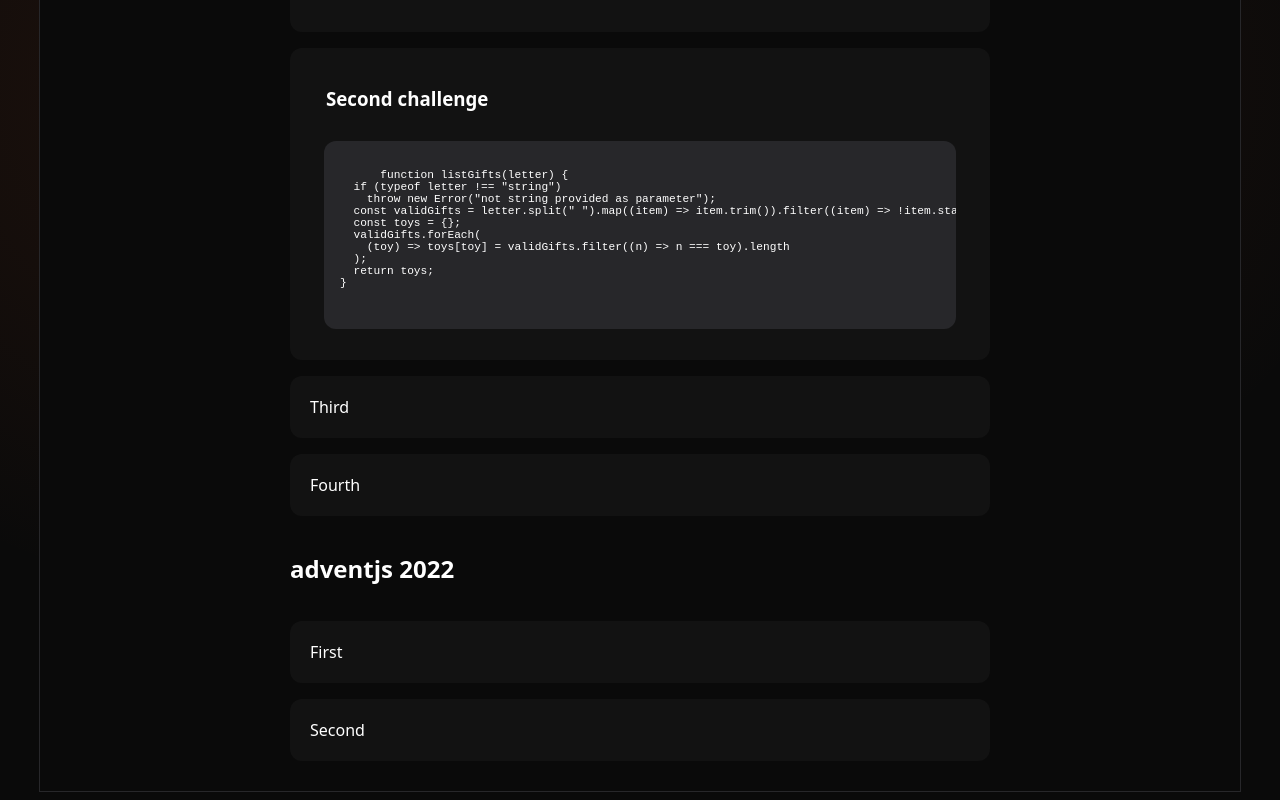
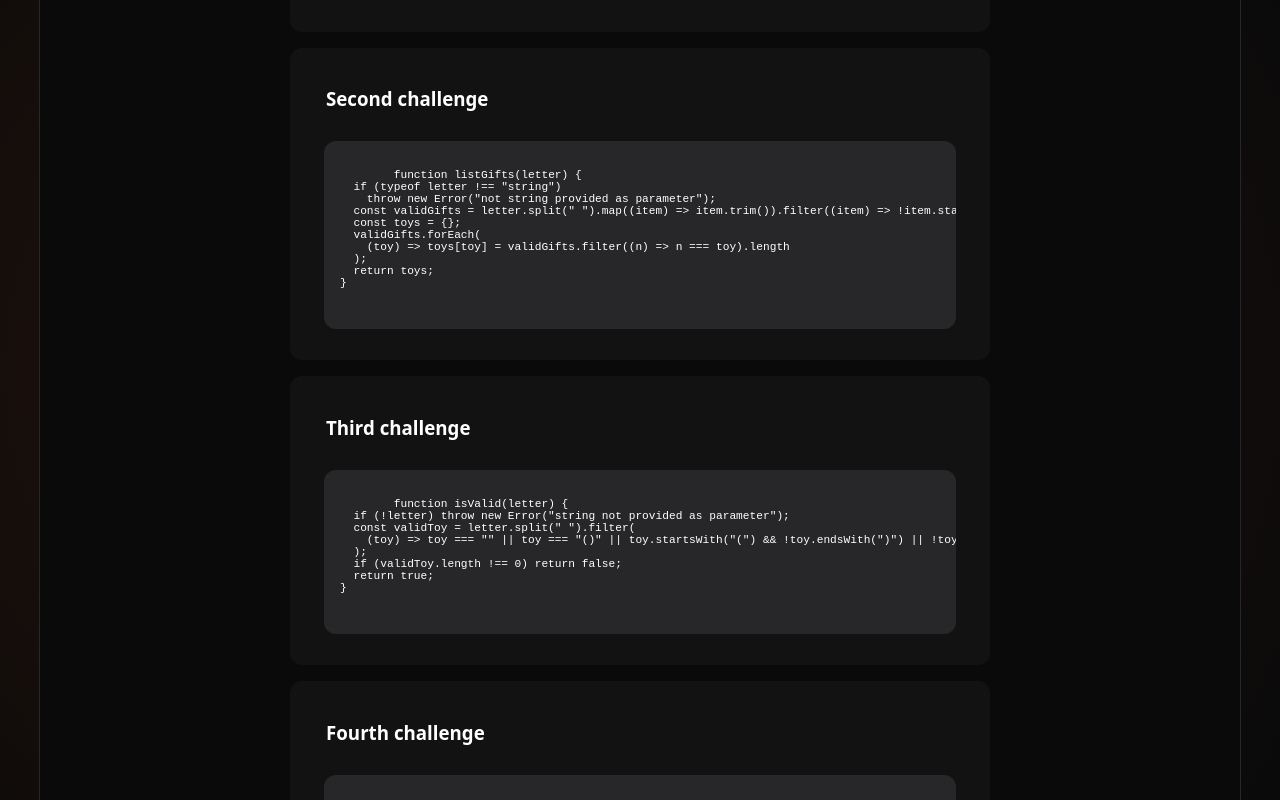
Before and after one commit to treslog/adventjs, a SvelteKit app: page / in a window 1280 px wide. Shown: the part 620-1420 px from the top of the page. Built offline with nearby package versions, Linux system fonts and the light colour scheme.

Commit message:
Add code component

```diff
--- a/src/components/first/first.svelte
+++ b/src/components/code.svelte
@@ -1,14 +1,15 @@
 <script>
-  import { contarOvejas } from "./first";
+  export let code;
+  export let number;
 </script>
 
-<h3>First challenge</h3>
+<h3>{number} challenge</h3>
 <div>
   <pre>
-    <code class="language-js">
-      {contarOvejas}
-    </code>
-  </pre>
+      <code class="language-js">
+        {code}
+      </code>
+    </pre>
 </div>
 
 <style>
@@ -28,7 +29,7 @@
     border-radius: 12px;
     width: 600px;
     font-size: 0.7rem;
-    overflow: scroll;
+    overflow: auto;
   }
 
   @media (max-width: 1200px) {
@@ -36,4 +37,10 @@
       width: 300px;
     }
   }
+
+  pre::after{
+    content: "\a";
+    white-space: pre;
+    display: inline;
+}
 </style>
--- /dev/null
+++ b/src/components/fourth/forth.ts
@@ -0,0 +1,21 @@
+export function createXmasTree(height) {
+    if (height === undefined) throw new Error('no param provided')
+    if (typeof height !== 'number') throw new Error('no number provided')
+    if (height < 1 || height > 100) throw new Error('height must be between 1 - 100')
+
+    const foo = [1, -1, 0]
+    const sum = foo[height] ?? 1
+
+    height = height === 1 ? 3 : height
+    height = height === 2 ? 3 : height
+
+    const tree = []
+    let base = ''
+    for (let i = 1; i < height + sum; i++) {
+      const under = height - i
+      tree.push(`${'_'.repeat(under)}${'*'.repeat(i + i - 1)}${'_'.repeat(under)}`)
+    }
+
+    base = (`\n${'_'.repeat(height - 1)}#${'_'.repeat(height - 1)}`).repeat(2)
+    return `${tree.join('\n')}${base}`
+  }
--- a/src/components/second/second.svelte
+++ /dev/null
@@ -1,39 +0,0 @@
-<script>
-  import { listGifts } from "./second";
-</script>
-
-<h3>Second challenge</h3>
-<div>
-  <pre>
-    <code class="language-js">
-      {listGifts}
-    </code>
-  </pre>
-</div>
-
-<style>
-  div {
-    display: flex;
-    flex-direction: column;
-    align-items: center;
-  }
-
-  h3 {
-    padding-left: 1rem;
-  }
-
-  pre {
-    background-color: #27272a;
-    padding: 1rem;
-    border-radius: 12px;
-    width: 600px;
-    font-size: 0.7rem;
-    overflow: scroll;
-  }
-
-  @media (max-width: 1200px) {
-    code {
-      width: 300px;
-    }
-  }
-</style>
--- a/src/components/third/third.svelte
+++ /dev/null
@@ -1,39 +0,0 @@
-<script>
-  import { isValid } from "./third";
-</script>
-
-<h3>Third challenge</h3>
-<div>
-  <pre>
-      <code class="language-js">
-        {isValid}
-      </code>
-    </pre>
-</div>
-
-<style>
-  div {
-    display: flex;
-    flex-direction: column;
-    align-items: center;
-  }
-
-  h3 {
-    padding-left: 1rem;
-  }
-
-  pre {
-    background-color: #27272a;
-    padding: 1rem;
-    border-radius: 12px;
-    width: 600px;
-    font-size: 0.7rem;
-    overflow: scroll;
-  }
-
-  @media (max-width: 1200px) {
-    code {
-      width: 300px;
-    }
-  }
-</style>
--- a/src/routes/+page.svelte
+++ b/src/routes/+page.svelte
@@ -1,31 +1,41 @@
 <script>
-  import Second from "../components/second/second.svelte";
-  import First from "../components/first/first.svelte";
+  import Code from "../components/code.svelte"
+  import { contarOvejas } from "../components/first/first"
+  import { listGifts } from "../components/second/second"
+  import { isValid } from "../components/third/third"
+  import { createXmasTree } from "../components/fourth/forth"
 </script>
 
 <main>
   <header>
     <h1>advent<span>JS</span></h1>
-    <p>All solutions for the challenges of the <strong>adventjs</strong> by <a href='https://github.com/treslog' target='_blank' rel='noopener noreferrer' ><strong>@treslog</strong></a>.</p>
+    <p>
+      All solutions for the challenges of the <strong>adventjs</strong> by
+      <a
+        href="https://github.com/treslog"
+        target="_blank"
+        rel="noopener noreferrer"><strong>@treslog</strong></a
+      >.
+    </p>
     <p>Credits to <strong>@midudev</strong>.</p>
   </header>
   <section>
     <h2>adventjs 2021</h2>
     <article>
-      <First />
+      <Code code={contarOvejas.toString()} number="First" />
     </article>
     <article>
-      <Second />
-    </article>
-    <article>Third</article>
-    <article>Fourth</article>
-    <h2>adventjs 2022</h2>
-    <article>
-      First
+      <Code code={listGifts.toString()} number="Second" />
     </article>
     <article>
-      Second
+      <Code code={isValid.toString()} number="Third" />
     </article>
+    <article>
+      <Code code={createXmasTree.toString()} number="Fourth" />
+    </article>
+    <h2>adventjs 2022</h2>
+    <article>First</article>
+    <article>Second</article>
   </section>
 </main>
 
@@ -74,7 +84,6 @@
     place-content: center;
     gap: 1rem;
     grid-template-columns: 700px;
-
   }
 
   article {
@@ -99,7 +108,5 @@
       padding: 0 2rem;
       padding-top: 3rem;
     }
-
   }
-
 </style>
```
Also changed, not shown: 1 other file (tests, documents, lock files or other folders).
